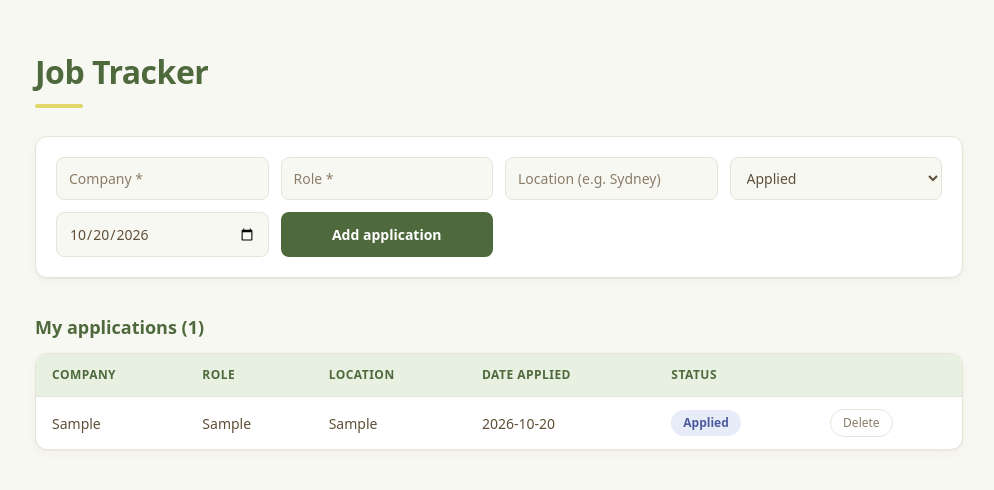
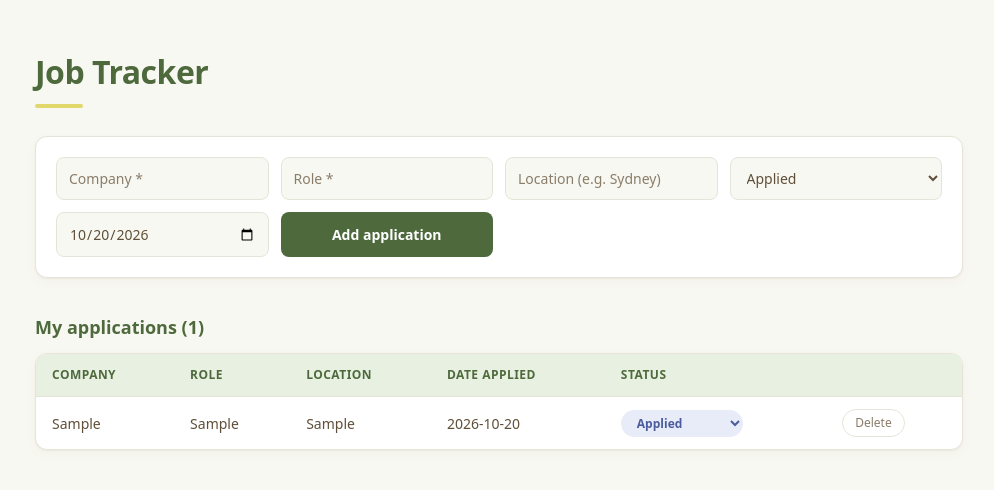
Before and after one commit to IvyC2/job-tracker, a React (Vite) app: page / in a window 1280 px wide. Both pictures are taken after typing "Sample", "Sample", "Sample" into the empty fields and a click on the button "Add application". Shown: the top 490 px of the page, without its empty margins (141-1135 px from the left). Built offline with nearby package versions, Linux system fonts and the light colour scheme.

Commit message:
3.2 Edit application status inline

```diff
--- a/src/App.tsx
+++ b/src/App.tsx
@@ -1,7 +1,7 @@
 import { useState } from 'react';
 import ApplicationForm from './components/ApplicationForm';
 import ApplicationList from './components/ApplicationList';
-import type { Application } from './types';
+import type { Application, Status } from './types';
 
 function App() {
   const [applications, setApplications] = useState<Application[]>([]);
@@ -14,12 +14,16 @@ function App() {
    setApplications((prev) => prev.filter((app) => app.id !== id ));
   }
 
+  function handleStatusChange(id: string, status : Status) {
+    setApplications((prev) => prev.map((app) => app.id === id ? {...app, status} : app))
+  }
+
   return (
     <main className="container">
       <h1>Job Tracker</h1>
       <ApplicationForm onAdd={addApplication} />
       <h2>My applications ({applications.length})</h2>
-      <ApplicationList applications={applications} onDelete={handleDelete}/>
+      <ApplicationList applications={applications} onDelete={handleDelete} onStatusChange={handleStatusChange}/>
     </main>
   );
 }
--- a/src/components/ApplicationList.tsx
+++ b/src/components/ApplicationList.tsx
@@ -1,11 +1,13 @@
-import type { Application } from '../types';
+import { STATUSES } from '../types';
+import type { Application, Status} from '../types';
 
 interface Props {
   applications: Application[];
   onDelete: (id: string) => void;
+  onStatusChange: (id: string, status: Status) => void;
 }
 
-export default function ApplicationList({ applications, onDelete }: Props) {
+export default function ApplicationList({ applications, onDelete, onStatusChange}: Props) {
   if (applications.length === 0) {
     return <p className="empty">No applications yet. Add your first one above!</p>;
   }
@@ -31,7 +33,16 @@ export default function ApplicationList({ applications, onDelete }: Props) {
               <td>{app.location || 'Location N/A'}</td>
               <td>{app.dateApplied}</td>
               <td>
-                <span className={`badge badge-${app.status.toLowerCase()}`}>{app.status}</span>
+                <select className={`badge badge-${app.status.toLowerCase()}`}
+                  value={app.status}
+                  onChange={(e) => onStatusChange(app.id, e.target.value as Status)}
+                >
+                  {STATUSES.map((s) => (
+                    <option key={s} value={s}>
+                      {s}
+                    </option>
+                  ))}
+                </select>
               </td>
               <td>
                 <button type="button" onClick={() => onDelete(app.id)} className="btn-delete">
--- a/src/index.css
+++ b/src/index.css
@@ -194,3 +194,16 @@ h2 {
   background: var(--brown-soft);
   color: var(--brown);
 }
+
+select.badge {
+  font: inherit;
+  font-size: 12px;
+  font-weight: 600;
+  border: none;
+  cursor: pointer;
+}
+
+select.badge:focus-visible {
+  outline: none;
+  box-shadow: 0 0 0 3px var(--blue-soft);
+}
```
